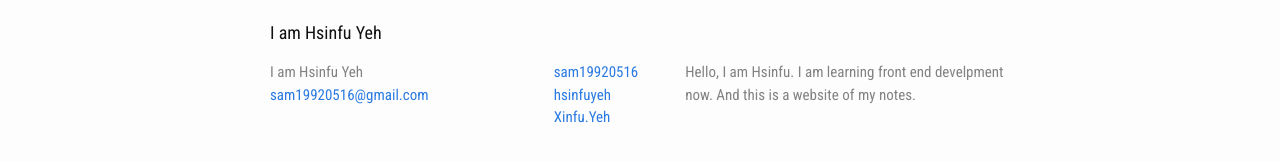
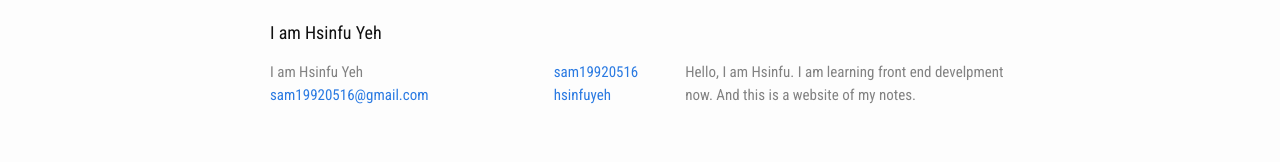
Before and after one commit to hsinfuyeh/hsinfuyeh.github.io, a Jekyll site: the page built from index.html, in a window 1280 px wide. Shown: the part 398-560 px from the top of the page. Built offline with Jekyll 4.4.1, drawn with Linux system fonts in a browser that asks for light colours.

```diff
--- a/_config.yml
+++ b/_config.yml
@@ -12,7 +12,6 @@
   Hello, I am Hsinfu. I am learning front end develpment now. And this is a website of my notes.
 baseurl: "" # the subpath of your site, e.g. /blog
 url: "http://sam19920516.github.io/" # the base hostname & protocol for your site
-facebook_username: Xinfu.Yeh
 twitter_username: hsinfuyeh
 github_username:  sam19920516
 
--- a/_includes/footer.html
+++ b/_includes/footer.html
@@ -25,12 +25,6 @@
             {% include icon-twitter.html username=site.twitter_username %}
           </li>
           {% endif %}
-
-          {% if site.facebook_username %}
-          <li>
-            {% include icon-facebook.html username=site.facebook_username %}
-          </li>
-          {% endif %}
         </ul>
       </div>
 
--- a/_includes/icon-facebook.html
+++ /dev/null
@@ -1 +0,0 @@
-<a href="https://facebook.com/{{ include.username }}"><span class="icon icon--facebook">{% include icon-facebook.svg %}</span><span class="username">{{ include.username }}</span></a>
```
Also changed, not shown: _includes/icon-facebook.svg (deleted).
